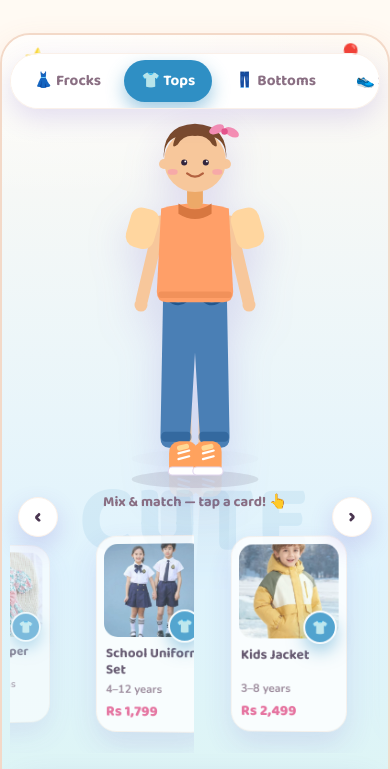
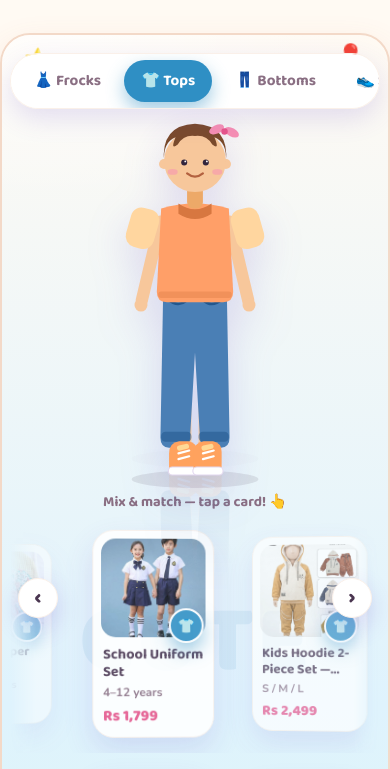
Before and after one commit to TalhaIslamJadoon/baby-and-baba-garments, a plain HTML site: page index.html in a window 390 px wide. Shown: the part 7890-8659 px from the top of the page. Drawn offline with nearby package versions, Linux system fonts and the light colour scheme; animation ran at ten frames a second.

Commit message:
Add files via upload

```diff
--- a/index.html
+++ b/index.html
@@ -594,6 +594,18 @@
     .prod,.admin-card,.dash,.admin-item{animation:none!important}
   }
 </style>
+<style>
+/* TO-FIX 2026-11-24: mobile try-on repair */
+
+@media(max-width:820px){
+  /* Each rail gets the full studio width (stacked), so a card can be fully
+     visible; rail edges dissolve instead of slicing cards mid-text. */
+  .to-stage{grid-template-columns:1fr;grid-template-areas:"model" "left" "right"}
+  .to-rail{-webkit-mask-image:linear-gradient(90deg,transparent,#000 26px,#000 calc(100% - 26px),transparent);mask-image:linear-gradient(90deg,transparent,#000 26px,#000 calc(100% - 26px),transparent)}
+  .to-chev{top:55%}
+}
+
+</style>
 </head>
 <body>
 
@@ -1710,7 +1722,7 @@
       if (d > 1) d = 1; if (d < -1) d = -1;
       card.style.setProperty("--sc", (1 - Math.min(.16, Math.abs(d) * .30)).toFixed(3));
       card.style.setProperty("--ry", (d * -13).toFixed(1) + "deg");
-      card.style.opacity = (1 - Math.min(.30, Math.abs(d) * .45)).toFixed(2);
+      card.style.opacity = (1 - Math.min(.8, Math.abs(d) * 1.0)).toFixed(2);
     }
   }
   /* ----- orbiting carousel: slow continuous drift, centre grows, edges fade ----- */
@@ -1753,7 +1765,7 @@
       var ad = Math.abs(d);
       var card = cards[i];
       card.style.transform = "translate3d(" + x.toFixed(1) + "px,-50%,0) scale(" + (1 - Math.min(.17, ad * .30)).toFixed(3) + ") rotateY(" + (d * -14).toFixed(1) + "deg)";
-      card.style.opacity = (1 - Math.min(.5, ad * .75)).toFixed(2);
+      card.style.opacity = (1 - Math.min(.85, ad * 1.05)).toFixed(2);
       card.style.zIndex = String(100 - Math.round(ad * 50));
     }
   }
```
